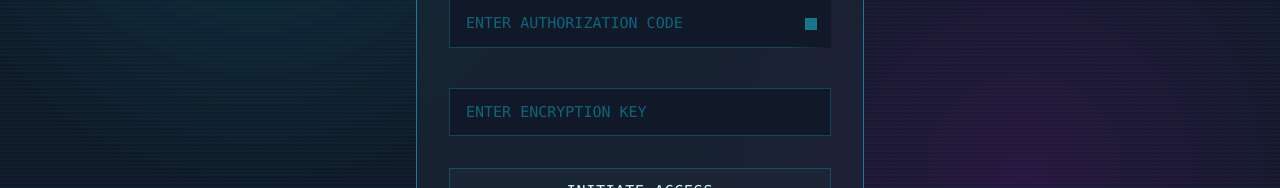
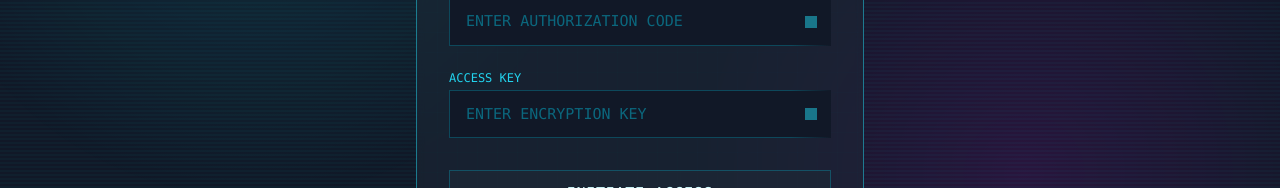
Before and after one commit to KaiBelmo/lessshare-frontend, a Vue app: page /admin-login in a window 1280 px wide. Shown: the part 386-574 px from the top of the page. Built offline with nearby package versions, Linux system fonts and the light colour scheme; what vue3-apexcharts would draw is missing.

Commit message:
Update AdminLoginView.vue

```diff
--- a/src/views/AdminLoginView.vue
+++ b/src/views/AdminLoginView.vue
@@ -29,17 +29,13 @@
             placeholder="ENTER AUTHORIZATION CODE"
             class="mb-4"
           />
-          <input
-            type="password"
-            placeholder="ENTER ENCRYPTION KEY"
-            class="w-full bg-gray-900 border border-cyan-500/30 focus:border-cyan-500/70 px-4 py-3 text-cyan-100 placeholder-cyan-500/50 outline-none transition-all duration-300"
-          />
-          <!-- <TerminalInput
+
+          <TerminalInput
             v-model="password"
             label="ACCESS KEY"
             placeholder="ENTER ENCRYPTION KEY"
             type="password"
-          /> -->
+          />
 
           <div class="pt-2">
             <NeonButton @click="login" :disabled="loading" class="w-full">
```
